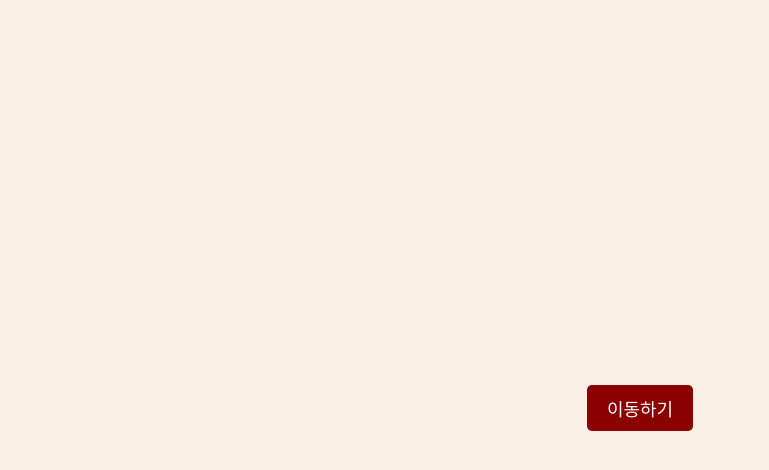
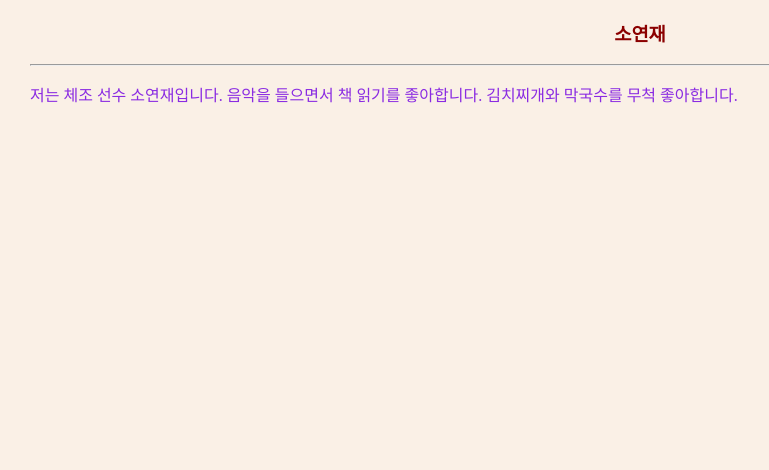
Before and after one commit to PocolGames/webTest, a plain HTML site: page index.html in a window 1280 px wide. Shown: the whole page, without its empty margins (0-769 px from the left). Drawn offline with Linux system fonts and the light colour scheme.

Commit message:
Update index.html

```diff
--- a/index.html
+++ b/index.html
@@ -2,30 +2,22 @@
 <html lang="ko">
 <head>
     <meta charset="utf-8">
-    <title>페이지 이동</title>
+    <title>스타일 태그로 스타일 적용</title>
     <style>
         body {
-            display: flex;
-            justify-content: center;
-            align-items: center;
-            height: 100vh;
             background-color: linen;
+            color: blueviolet;
+            margin: 0 30px;
         }
-        button {
-            font-size: 18px;
-            padding: 10px 20px;
-            background-color: darkred;
-            color: white;
-            border: none;
-            border-radius: 5px;
-            cursor: pointer;
-        }
-        button:hover {
-            background-color: firebrick;
+        h3 {
+            text-align: center;
+            color: darkred;
         }
     </style>
 </head>
 <body>
-    <button onclick="location.href='test.html'">이동하기</button>
+    <h3>소연재</h3>
+    <hr>
+    <p>저는 체조 선수 소연재입니다. 음악을 들으면서 책 읽기를 좋아합니다. 김치찌개와 막국수를 무척 좋아합니다.</p>
 </body>
 </html>
```
